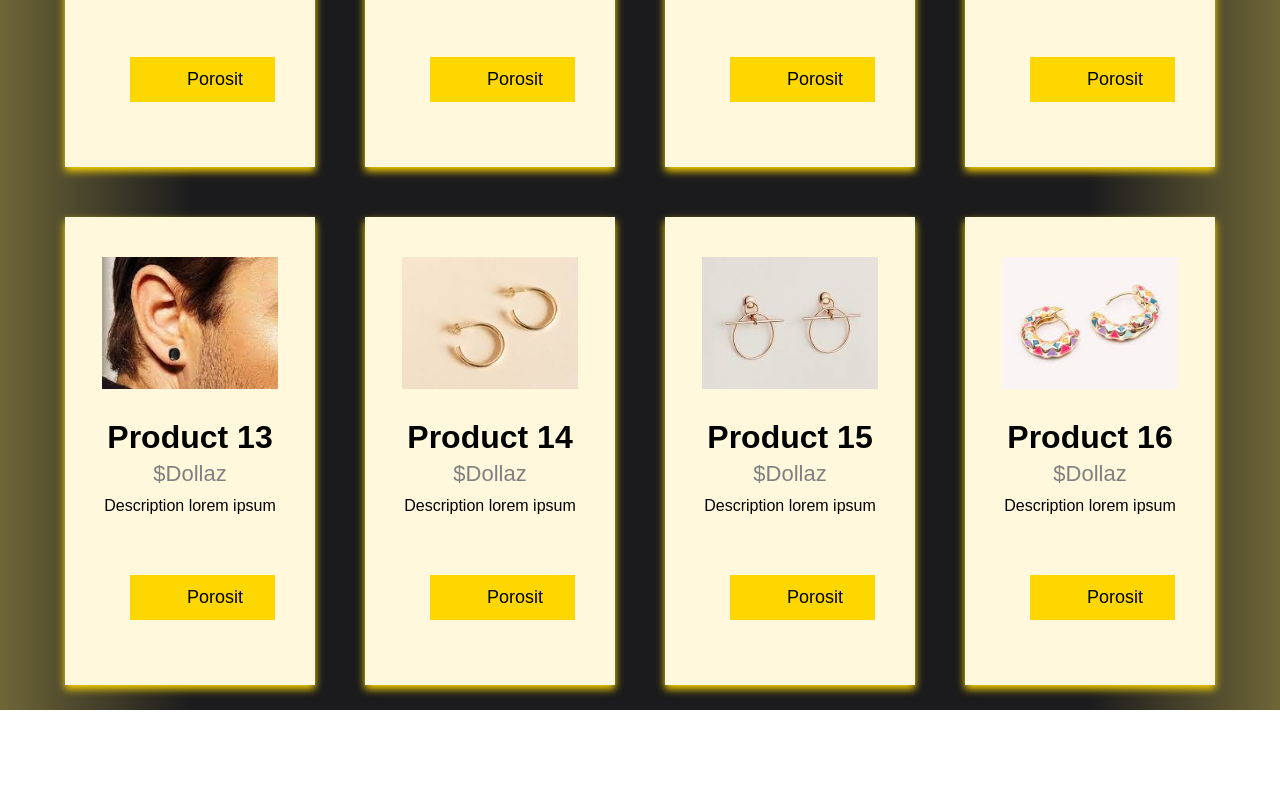
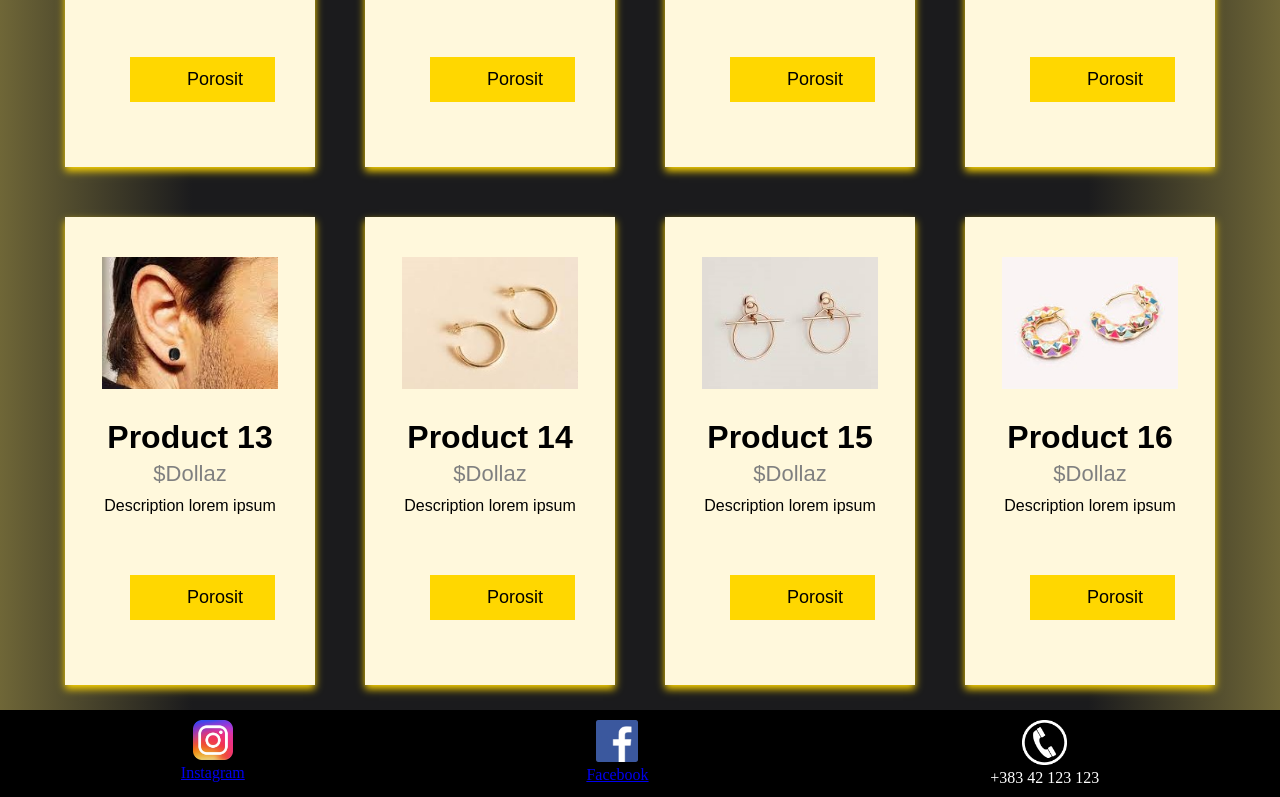
Before and after one commit to Eros-Zhubi/ProjektiWeb, a plain HTML site: page Products.html in a window 1280 px wide. Shown: the part 1444-2241 px from the top of the page. Before the commit the page ends 2154 px from the top, so only its background shows below. Drawn offline with Linux system fonts and the light colour scheme.

Commit message:
footer added

```diff
--- a/Products.css
+++ b/Products.css
@@ -124,3 +124,13 @@ font-size: 18px;
 .card button:hover {
 opacity: 0.7;
 }
+.footer {
+  display: flex;
+  flex-direction: row;
+  flex-wrap: nowrap;
+  justify-content: space-around;
+  background-color: black;
+  padding: 10px;
+  text-align: center;
+  color: white;
+}
--- a/Products.html
+++ b/Products.html
@@ -175,6 +175,11 @@
         </a>
     </div>
 </div>
+<div class="footer">
+    <a href="https://www.instagram.com"> <img src="./img/insta.png" height="40" width="40"><br> Instagram </a>
+    <a href="https://www.facebook.com"> <img src="./img/facebook.png" height="42" width="42"><br> Facebook </a>
+    <a><img src="./img/mobile.png" height="45" width="45"><br> +383 42 123 123 </a>
+    </div>
 
 </body>
 </html>
--- a/Register/Register.css
+++ b/Register/Register.css
@@ -113,3 +113,13 @@ width: 100%;
   font-size: 9px;
   height: 13px;
 }
+.footer {
+  display: flex;
+  flex-direction: row;
+  flex-wrap: nowrap;
+  justify-content: space-around;
+  background-color: black;
+  padding: 10px;
+  text-align: center;
+  color: white;
+}
```
Also changed, not shown: AboutNContact.html (+4 -4 lines), Register/Register.html (+5 -5 lines).
